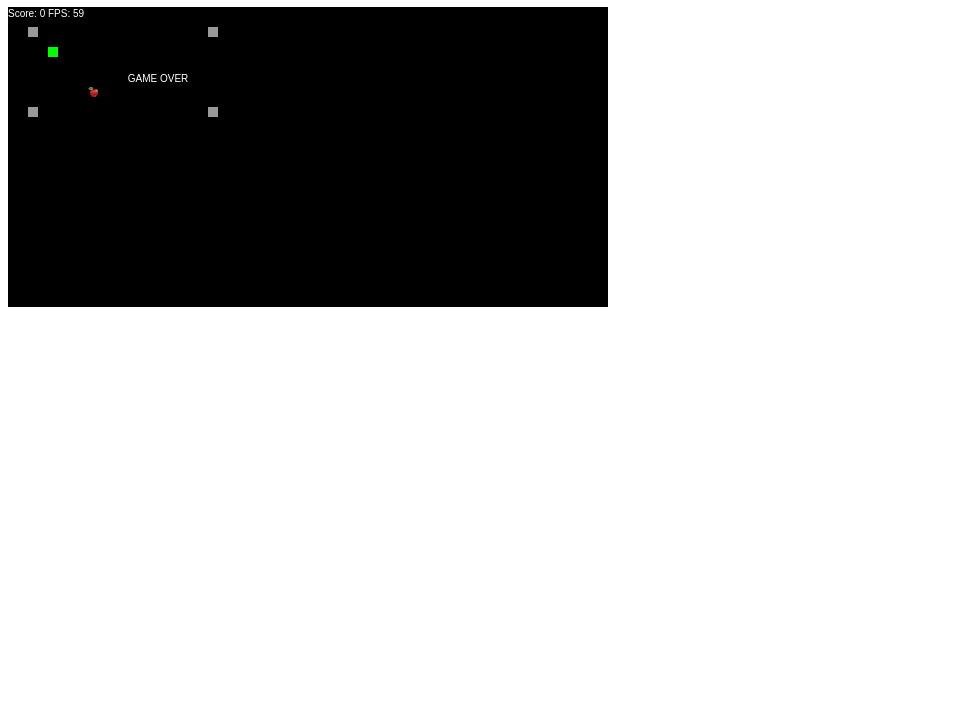
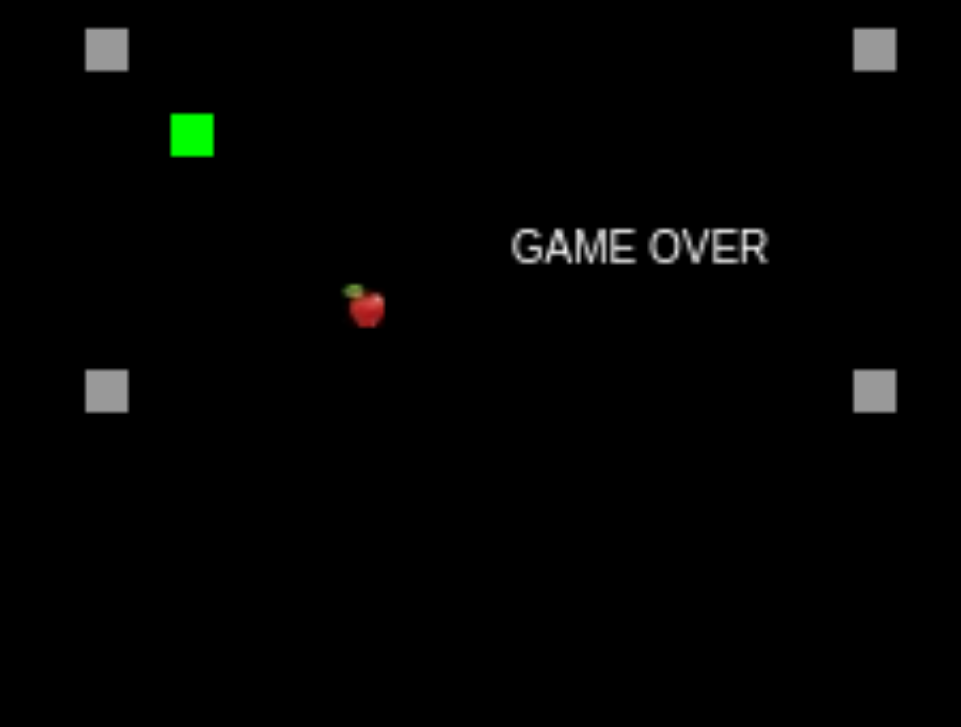
Before and after one commit to patoiwa/week-6, a plain HTML site: page index.html in a window 1280 px wide. Shown: the part 73-800 px from the top of the page, without its empty margins (0-961 px from the left). Drawn offline with Linux system fonts and the light colour scheme.

Commit message:
Snake 1.11. Resizing

```diff
--- /dev/null
+++ b/body-style.css
@@ -0,0 +1,6 @@
+body{
+    margin: 0;
+    padding: 0;
+    text-align: center;
+    background-color: black;
+}
--- a/game.js
+++ b/game.js
@@ -79,6 +79,14 @@
     }
     function random(max) {
         return ~~(Math.random() * max);
+    }
+    function resize(){
+        var w = window.innerWidth / canvas.width;
+        var h = window.innerHeight / canvas.height;
+        var scale = Math.min(h, w);
+
+        canvas.style.width = (canvas.width * scale) + 'px';
+        canvas.style.height = (canvas.height * scale) + 'px';
     }
 
     function reset() {
@@ -270,6 +278,9 @@
         canvas = document.getElementById('canvas');
         ctx = canvas.getContext('2d');
 
+        //Resize
+        resize();
+
         // Create body[0] and food
         body[0] = new Rectangle(40, 40, 10, 10);
         food = new Rectangle(80, 80, 10, 10);
@@ -291,4 +302,5 @@
         repaint();
     }
     window.addEventListener('load', init, false);
+    window.addEventListener('resize', resize, false);
 }(window));
--- a/index.html
+++ b/index.html
@@ -3,12 +3,12 @@
     <head>
         <meta charset="UTF-8" />
         <meta name="viewport" content="width=device-width, initial-scale=1.0" />
+        <link rel="stylesheet" href="body-style.css">
         <!--[if lte IE 8]><meta http-equiv="X-UA-Compatible" content="chrome=1" /><![endif]-->
         <title>My First Canvas Game</title>
     </head>
     <body>
-        <h1>My First Canvas Game</h1>
-        <p><canvas id="canvas" width="600" height="300" style="background:#999">
+        <p><canvas id="canvas" width="300" height="150" style="background:#999">
             Canvas not supported by your browser.
         </canvas></p>
         <script type="application/javascript" src="game.js"></script>
```
